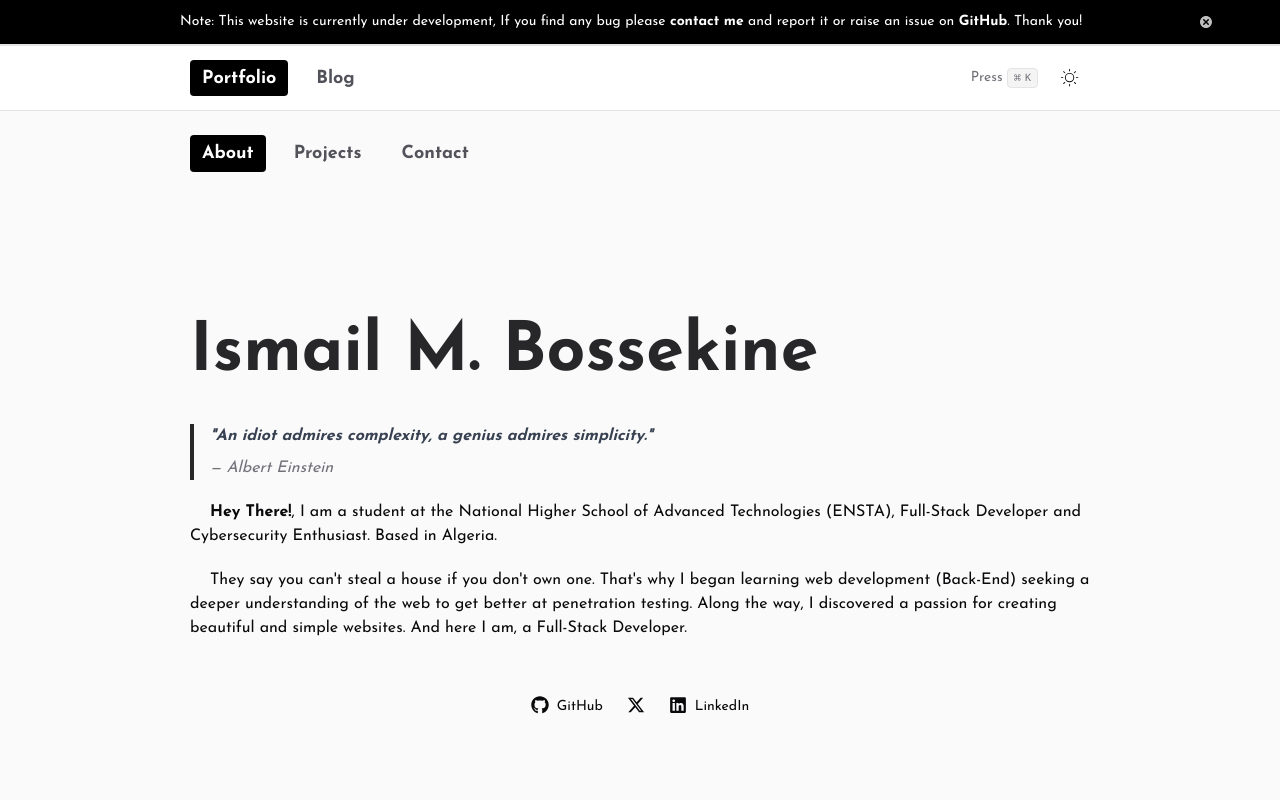
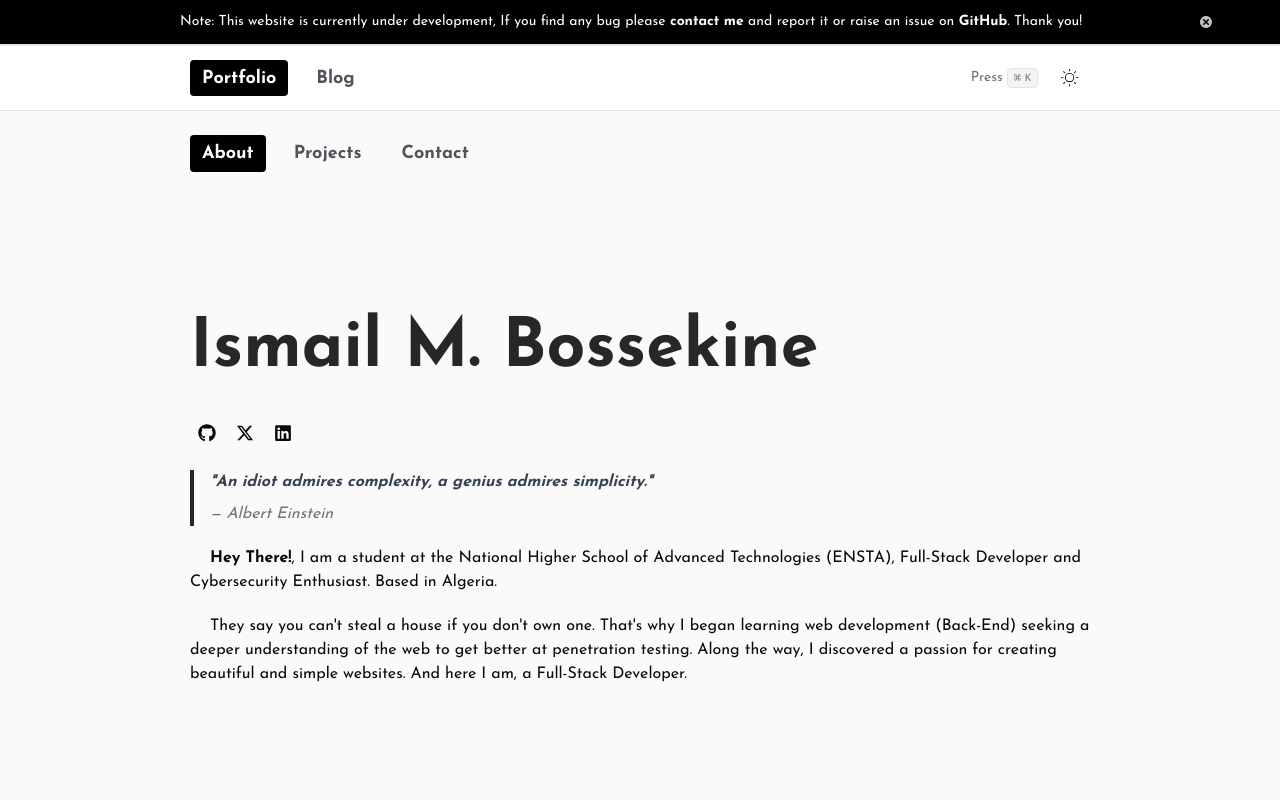
Before and after one commit to 1sma31L/Portfolio, a Next.js app: page / in a window 1280 px wide. Shown: the top 800 px of the page. Built offline with nearby package versions, Linux system fonts and the light colour scheme.

Commit message:
fix: fixed sub-navbar indexing over CMDK

```diff
--- a/src/app/(portfolio)/page.tsx
+++ b/src/app/(portfolio)/page.tsx
@@ -16,12 +16,26 @@ function Home() {
 	return (
 		<AnimatedDiv id={0}>
 			<main className="container px-4 md:px-0 flex flex-col justify-center items-center gap-20 py-6 md:py-0">
-				<section className="flex flex-col gap-5 min-h-[85vh] justify-center items-center">
+				<section className="flex flex-col gap-5 min-h-[70vh] md:min-h-[80vh] justify-center items-center">
 					<h1
 						className={`text-[44px] sm:text-[68px] font-extrabold inline-block text-zinc-800 dark:text-zinc-100 text-left w-full`}>
 						Ismail M. Bossekine
 					</h1>
-					<div className="text-xs sm:text-base flex flex-col gap-5 leading-[1.6]  dark:text-zinc-100">
+					<div className="text-xs sm:text-base flex flex-col gap-5 leading-[1.6]  dark:text-zinc-100 ">
+						<div className="flex flex-row gap-1 flex-wrap justify-start items-center">
+							{SocialMedia.map((item, index) => (
+								<Link
+									href={item.url}
+									key={index}
+									target="_blank"
+									className="flex flex-row justify-between items-center gap-2 px-2 py-1 dark:hover:bg-zinc-800 hover:bg-zinc-200 rounded-sm">
+									<p className="text-lg mb-1 ">{item.icon}</p>
+									{item.name && (
+										<p className="text-sm hidden sm:block">{item.name}</p>
+									)}
+								</Link>
+							))}
+						</div>
 						<blockquote className="border-l-4 border-zinc-800 dark:border-zinc-100 pl-4 italic text-gray-700 dark:text-gray-300">
 							<p className="font-bold">
 								&quot;An idiot admires complexity, a genius admires
@@ -46,20 +60,6 @@ function Home() {
 							creating beautiful and simple websites. And here I am, a
 							Full-Stack Developer.
 						</p>
-						<div className="flex flex-row gap-2 flex-wrap mt-8 justify-center items-center">
-							{SocialMedia.map((item, index) => (
-								<Link
-									href={item.url}
-									key={index}
-									target="_blank"
-									className="flex flex-row justify-between items-center gap-2 px-2 py-1 dark:hover:bg-zinc-800 hover:bg-zinc-200 rounded-sm">
-									<p className="text-lg mb-1 ">{item.icon}</p>
-									{item.name && (
-										<p className="text-sm hidden sm:block">{item.name}</p>
-									)}
-								</Link>
-							))}
-						</div>
 					</div>
 				</section>
 				<section
--- a/src/components/BlogNavBar.tsx
+++ b/src/components/BlogNavBar.tsx
@@ -18,7 +18,7 @@ export default function BlogNavBar() {
 
 	return (
 		<nav
-			className="gap-2 sm:gap-3 justify-start md:gap-4 relative w-full z-[100] flex items-center pt-6 text-[13px] md:text-[18px] container px-4 md:px-0"
+			className="gap-2 sm:gap-3 justify-start md:gap-4 relative w-full z-[10] flex items-center pt-6 text-[13px] md:text-[18px] container px-4 md:px-0"
 			id="pheader">
 			{navItems.map((item) => {
 				const isActiveClass = isActive(pathname, item.path);
--- a/src/components/PortfolioNavBar.tsx
+++ b/src/components/PortfolioNavBar.tsx
@@ -30,7 +30,7 @@ function PortfolioNavBar() {
 	}, [pathname]);
 
 	return (
-		<nav className="gap-2 sm:gap-3 justify-start md:gap-4 relative w-full z-[100] flex items-center pt-6 text-[13px] md:text-[18px] container px-4 md:px-0">
+		<nav className="gap-2 sm:gap-3 justify-start md:gap-4 relative w-full z-[10] flex items-center pt-6 text-[13px] md:text-[18px] container px-4 md:px-0">
 			{navItems.map((item) => {
 				const isActiveClass = isActive(pathname, item.path);
 
--- a/src/data/social-media.tsx
+++ b/src/data/social-media.tsx
@@ -8,7 +8,7 @@ const SocialMedia: {
 	icon: JSX.Element;
 }[] = [
 	{
-		name: "GitHub",
+		name: "",
 		url: "https://github.com/1sma31L",
 		icon: <FaGithub />,
 	},
@@ -18,7 +18,7 @@ const SocialMedia: {
 		icon: <FaXTwitter />,
 	},
 	{
-		name: "LinkedIn",
+		name: "",
 		url: "https://linkedin.com/in/ismail-boussekine",
 		icon: <FaLinkedin />,
 	},
```
